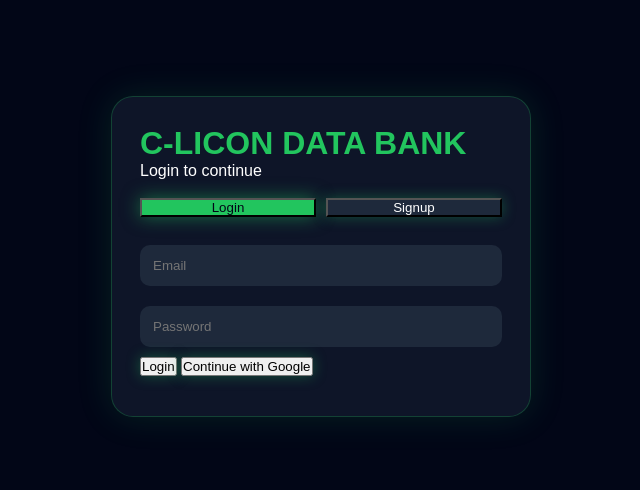
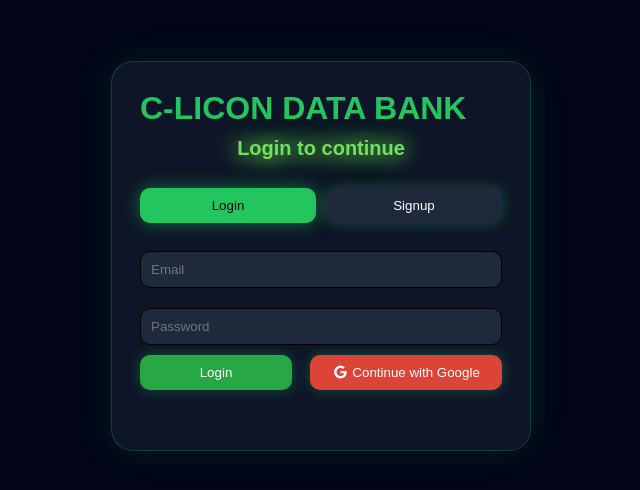
Before and after one commit to cmdtoxic12/Datamart-Store-Front, a plain HTML site: page login.html in a window 1280 px wide. Shown: the part 144-634 px from the top of the page, without its empty margins (319-959 px from the left). Drawn offline with Linux system fonts and the light colour scheme; no server answers.

Commit message:
Update login.html

```diff
--- a/login.html
+++ b/login.html
@@ -1,12 +1,107 @@
-<!DOCTYPE html>
+<!doctype html>
 <html lang="en">
   <head>
     <meta charset="UTF-8" />
     <meta name="viewport" content="width=device-width, initial-scale=1.0" />
     <title>Login - C-LICON</title>
+    <link
+      rel="stylesheet"
+      href="https://cdnjs.cloudflare.com/ajax/libs/font-awesome/7.0.1/css/all.min.css"
+      integrity="sha512-2SwdPD6INVrV/lHTZbO2nodKhrnDdJK9/kg2XD1r9uGqPo1cUbujc+IYdlYdEErWNu69gVcYgdxlmVmzTWnetw=="
+      crossorigin="anonymous"
+      referrerpolicy="no-referrer"
+    />
     <link rel="stylesheet" href="style.css" />
   </head>
   <body class="auth-body">
+    <style>
+      @keyframes glow {
+        from {
+          text-shadow: 0 0 10px #6fe458;
+        }
+        to {
+          text-shadow:
+            0 0 20px #6fe458,
+            0 0 30px #6fe458;
+        }
+      }
+
+      button {
+        background-color: #007bff;
+        color: white;
+        border: none;
+        border-radius: 10px;
+        padding: 10px 20px;
+        cursor: pointer;
+        display: inline-block;
+      }
+
+      button:hover {
+        background-color: #0056b3;
+      }
+
+      p {
+        color: #6fe458;
+        font-size: 20px;
+        font-weight: bold;
+        padding: 10px 0;
+        text-align: center;
+        text-shadow: 0 0 10px #6fe458;
+        animation: glow 1.5s infinite alternate;
+      }
+
+      input {
+        width: 100%;
+        padding: 10px;
+        margin: 10px 0;
+        border: 1px solid black;
+        border-radius: 10px;
+        transition: all 0.3s ease;
+        cursor: pointer;
+      }
+
+      input:focus {
+        outline: none;
+        border-color: #6fe458;
+        box-shadow: 0 0 5px #6fe458;
+      }
+
+      input:hover {
+        border-color: #6fe458;
+        box-shadow: 0 0 5px #6fe458;
+        background-color: rgba(111, 228, 88, 0.1);
+      }
+
+      #toastBox {
+        position: fixed;
+        bottom: 20px;
+        left: 50%;
+        transform: translateX(-50%);
+        z-index: 1000;
+      }
+
+      #authActionBtn {
+        background-color: #28a745;
+        width: 42%;
+        margin-right: 10px;
+      }
+
+      #authActionBtn:hover {
+        background-color: #218838;
+        box-shadow: 0 0 10px #0fb30a;
+      }
+
+      #googleLoginBtn {
+        background-color: #db4437;
+        width: 53%;
+        margin-left: 3.5px;
+      }
+
+      #googleLoginBtn:hover {
+        background-color: #c23321;
+        box-shadow: 0 0 10px #0fb30a;
+      }
+    </style>
 
     <div class="auth-card">
       <h1>C-LICON DATA BANK</h1>
@@ -16,9 +111,7 @@
         <button id="loginTab" class="active" onclick="setAuthMode('login')">
           Login
         </button>
-      <button id="signupTab" onclick="setAuthMode('signup')">
-        Signup
-      </button>
+        <button id="signupTab" onclick="setAuthMode('signup')">Signup</button>
       </div>
 
       <input id="email" type="email" placeholder="Email" />
@@ -33,8 +126,8 @@
 
       <button id="authActionBtn" onclick="login()">Login</button>
 
-    <button onclick="googleLogin()">
-      Continue with Google
+      <button id="googleLoginBtn" onclick="googleLogin()">
+        <i class="fa-brands fa-google"></i> Continue with Google
       </button>
 
       <p id="authMessage"></p>
```
Lines whose indentation alone changed are shown as unchanged.
